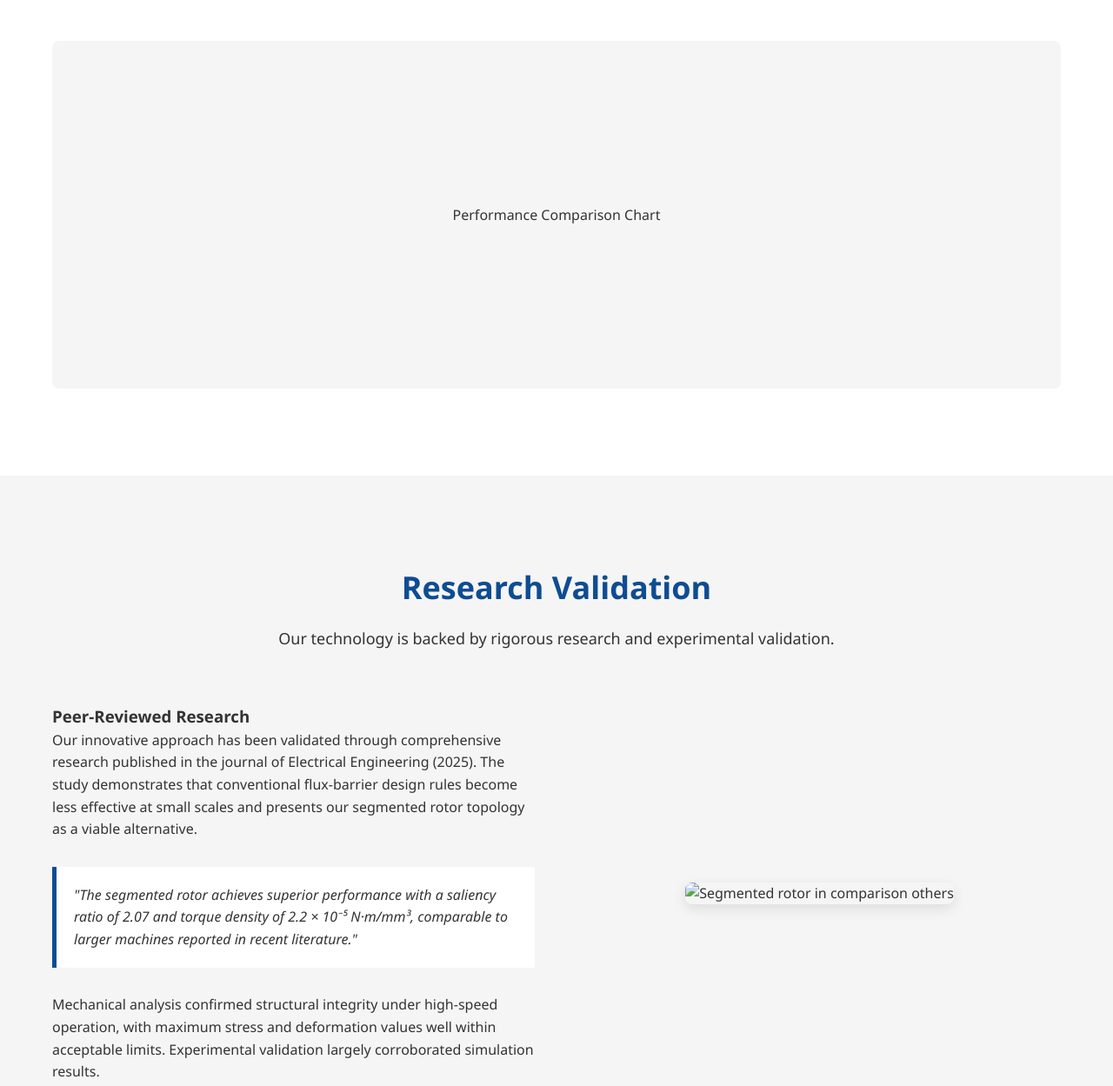
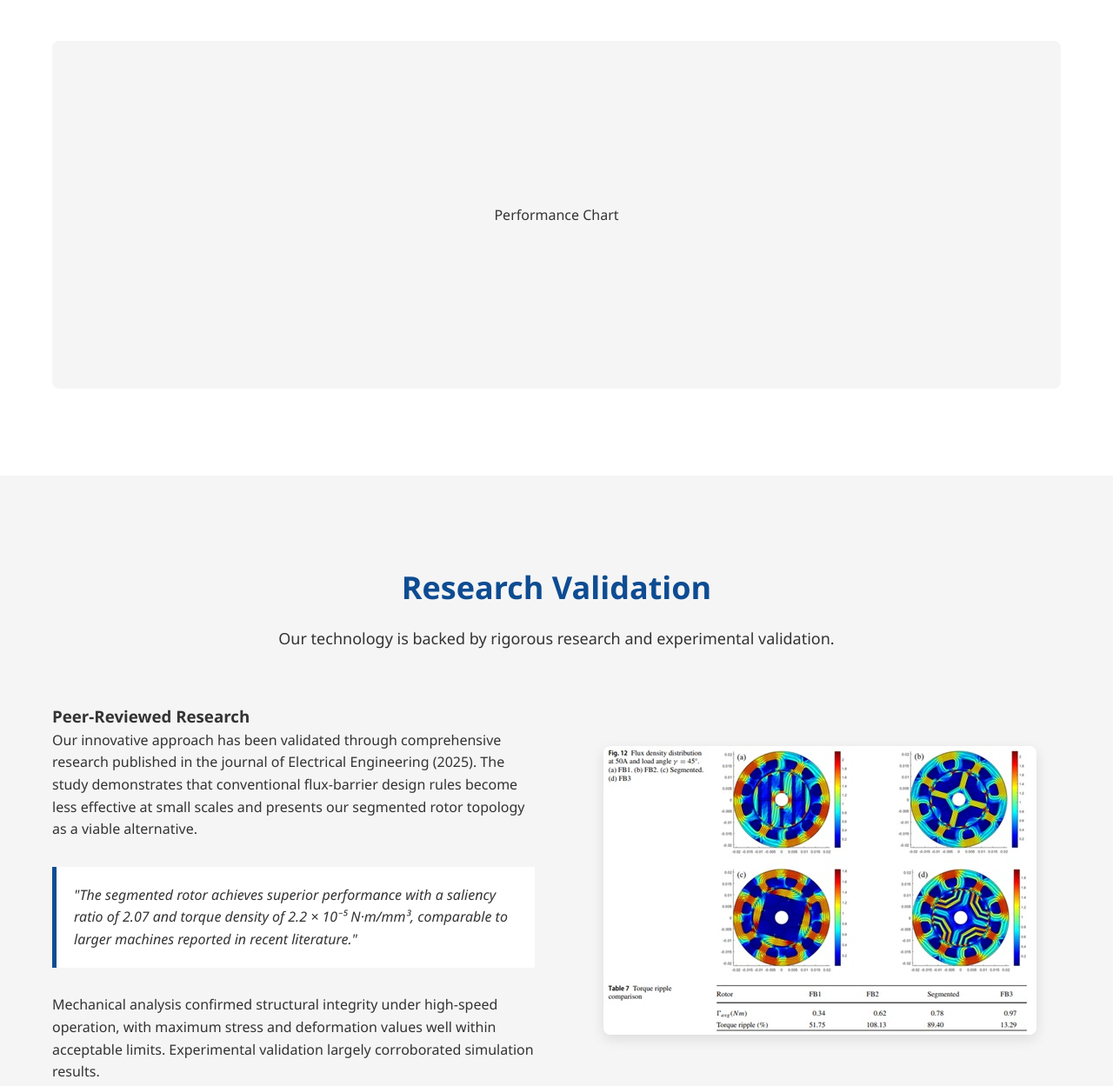
Before and after one commit to azrihizami/synrm-landing-page, a plain HTML site: page index.html in a window 1280 px wide. Shown: the part 3055-4304 px from the top of the page at 87% size. Drawn offline with Linux system fonts and the light colour scheme.

Commit message:
Update index.html

```diff
--- a/index.html
+++ b/index.html
@@ -231,7 +231,7 @@
             background-color: var(--light-grey);
         }
 
-        .comparison-chart {
+        .-chart {
             width: 100%;
             height: 400px;
             margin-top: 50px;
@@ -592,9 +592,9 @@
                 </tr>
             </table>
 
-            <div class="comparison-chart">
+            <div class="-chart">
                 <!-- Chart would be inserted here in a real implementation -->
-                <p>Performance Comparison Chart</p>
+                <p>Performance  Chart</p>
             </div>
         </div>
     </section>
@@ -620,7 +620,7 @@
                 </div>
 
                 <div class="research-image">
-                    <img src="images/Comparo 1.jpeg" alt="Segmented rotor in comparison others">
+                    <img src="images/Comparo 1.jpg" alt="Segmented rotor in comparison others">
                 </div>
             </div>
         </div>
```
